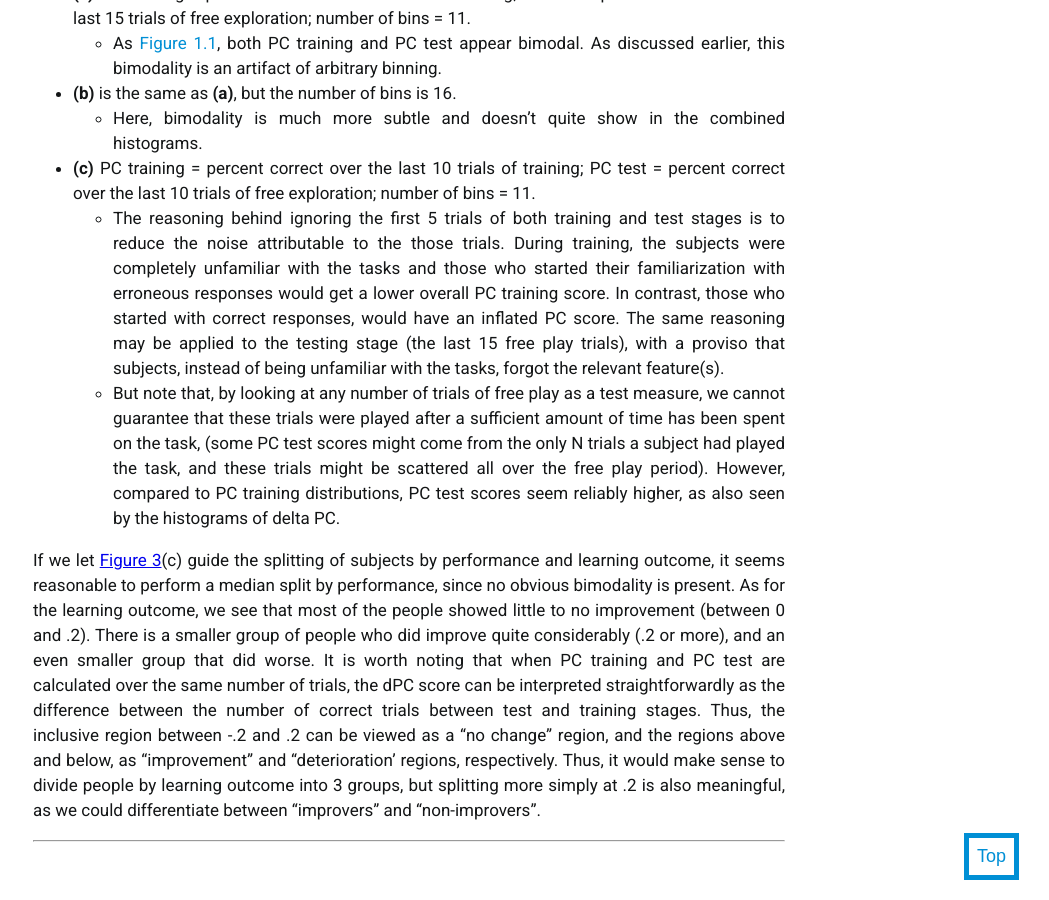
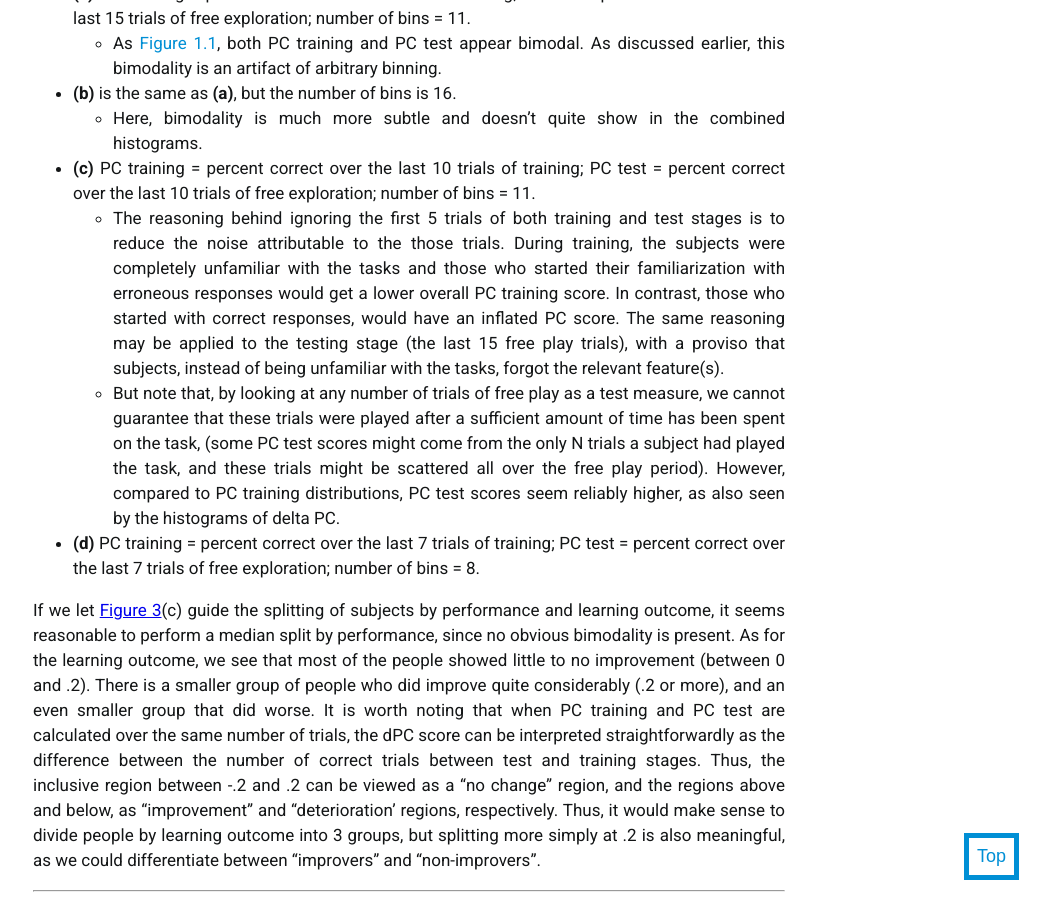
Before and after one commit to alex-ten/HFSP, a Jekyll site: the page built from content/analyses/descriptive/03 Splitting by performance and learning.md, in a window 1280 px wide and 900 px high, scrolled down 1589 px. Shown: the whole window, without its empty margins (231-1280 px from the left). Built offline with Jekyll 4.4.1, drawn with Linux system fonts in a browser that asks for light colours; nearby versions of some CDN libraries; our own code applies the rules of GitHub Pages for plain Markdown files.

Commit message:
Update figures

```diff
--- a/content/analyses/descriptive/03 Splitting by performance and learning.md
+++ b/content/analyses/descriptive/03 Splitting by performance and learning.md
@@ -25,5 +25,6 @@
 - **(c)** PC training = percent correct over the last 10 trials of training; PC test = percent correct over the last 10 trials of free exploration; number of bins = 11.
     - The reasoning behind ignoring the first 5 trials of both training and test stages is to reduce the noise attributable to the those trials. During training, the subjects were completely unfamiliar with the tasks and those who started their familiarization with erroneous responses would get a lower overall PC training score. In contrast, those who started with correct responses, would have an inflated PC score. The same reasoning may be applied to the testing stage (the last 15 free play trials), with a proviso that subjects, instead of being unfamiliar with the tasks, forgot the relevant feature(s).
     - But note that, by looking at any number of trials of free play as a test measure, we cannot guarantee that these trials were played after a sufficient amount of time has been spent on the task, (some PC test scores might come from the only N trials a subject had played the task, and these trials might be scattered all over the free play period). However, compared to PC training distributions, PC test scores seem reliably higher, as also seen by the histograms of delta PC.
+- **(d)** PC training = percent correct over the last 7 trials of training; PC test = percent correct over the last 7 trials of free exploration; number of bins = 8.
 
 If we let [Figure 3](#f-3)(c) guide the splitting of subjects by performance and learning outcome, it seems reasonable to perform a median split by performance, since no obvious bimodality is present. As for the learning outcome, we see that most of the people showed little to no improvement (between 0 and .2). There is a smaller group of people who did improve quite considerably (.2 or more), and an even smaller group that did worse. It is worth noting that when PC training and PC test are calculated over the same number of trials, the dPC score can be interpreted straightforwardly as the difference between the number of correct trials between test and training stages. Thus, the inclusive region between -.2 and .2 can be viewed as a "no change" region, and the regions above and below, as "improvement" and "deterioration' regions, respectively. Thus, it would make sense to divide people by learning outcome into 3 groups, but splitting more simply at .2 is also meaningful, as we could differentiate between "improvers" and "non-improvers".
```
Also changed, not shown: img/train_test_delta_hists_10_10_a.svg, img/train_test_delta_hists_15_15_b.svg, img/train_test_delta_hists_7_7_d.svg, img_compressed/train_test_delta_hists_10_10_a.svg, img_compressed/train_test_delta_hists_15_15_b.svg, img_compressed/train_test_delta_hists_7_7_d.svg.
